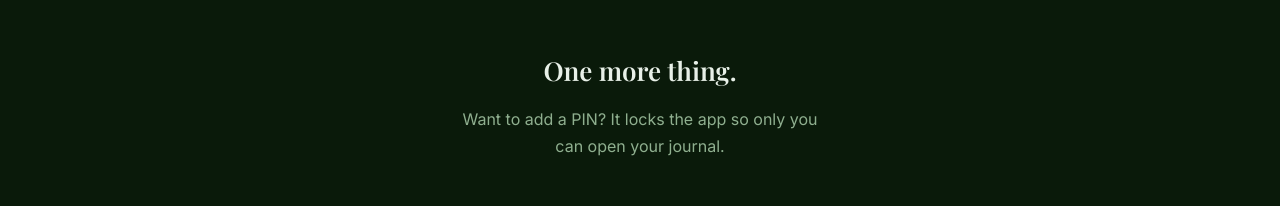
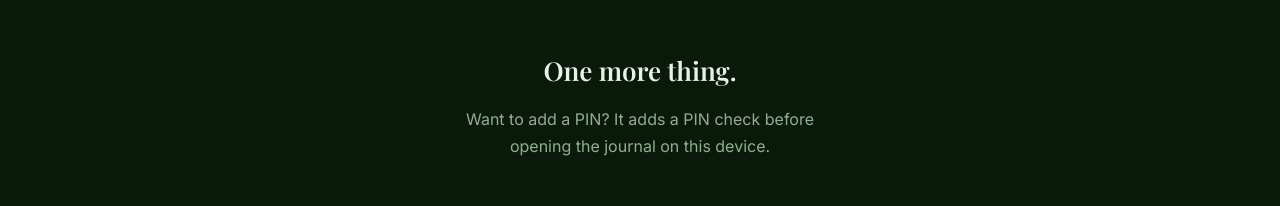
Before and after one commit to casevoiceai/my420journal-app, a React (Vite) app: page /pin-setup in a window 1280 px wide. Shown: the part 208-414 px from the top of the page. Built offline with nearby package versions, Linux system fonts and the light colour scheme.

Commit message:
Narrow PIN protection wording to actual behavior

```diff
--- a/src/screens/PinSetup.jsx
+++ b/src/screens/PinSetup.jsx
@@ -185,7 +185,7 @@ export default function PinSetup() {
             lineHeight: '1.7',
             margin: '0 0 48px 0',
           }}>
-            Want to add a PIN? It locks the app so only you can open your journal.
+            Want to add a PIN? It adds a PIN check before opening the journal on this device.
           </p>
           <button
             onClick={() => setPhase('first')}
```
